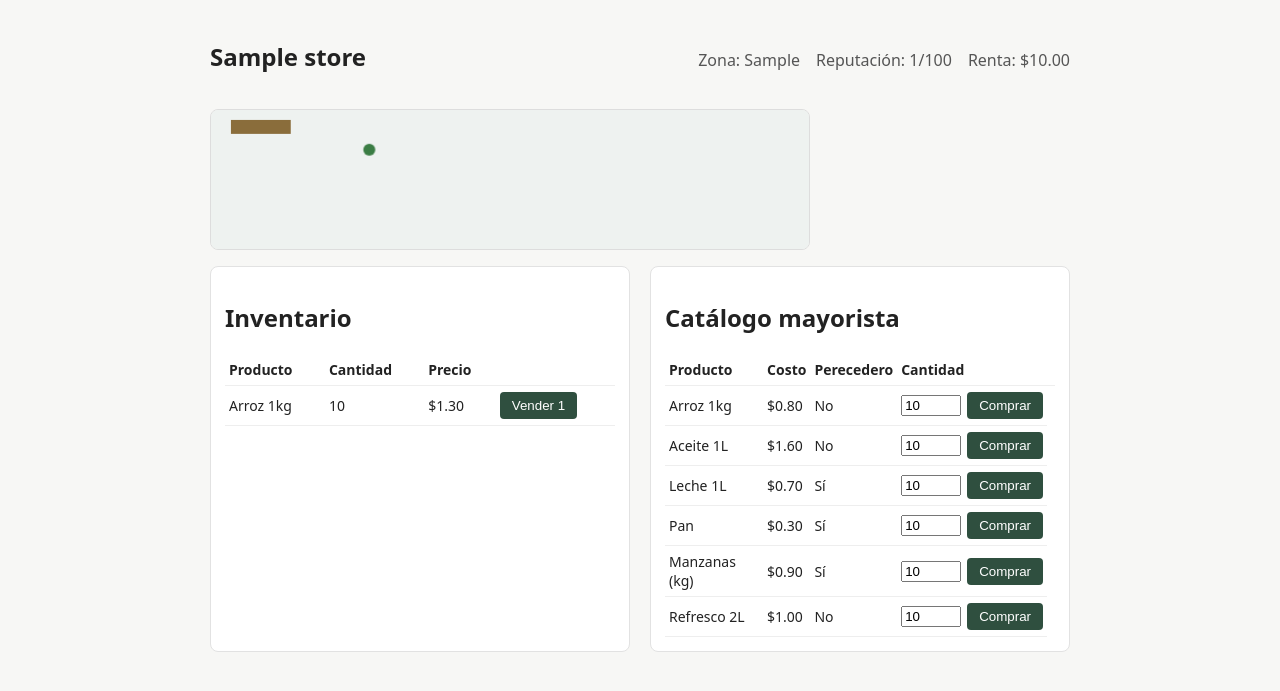
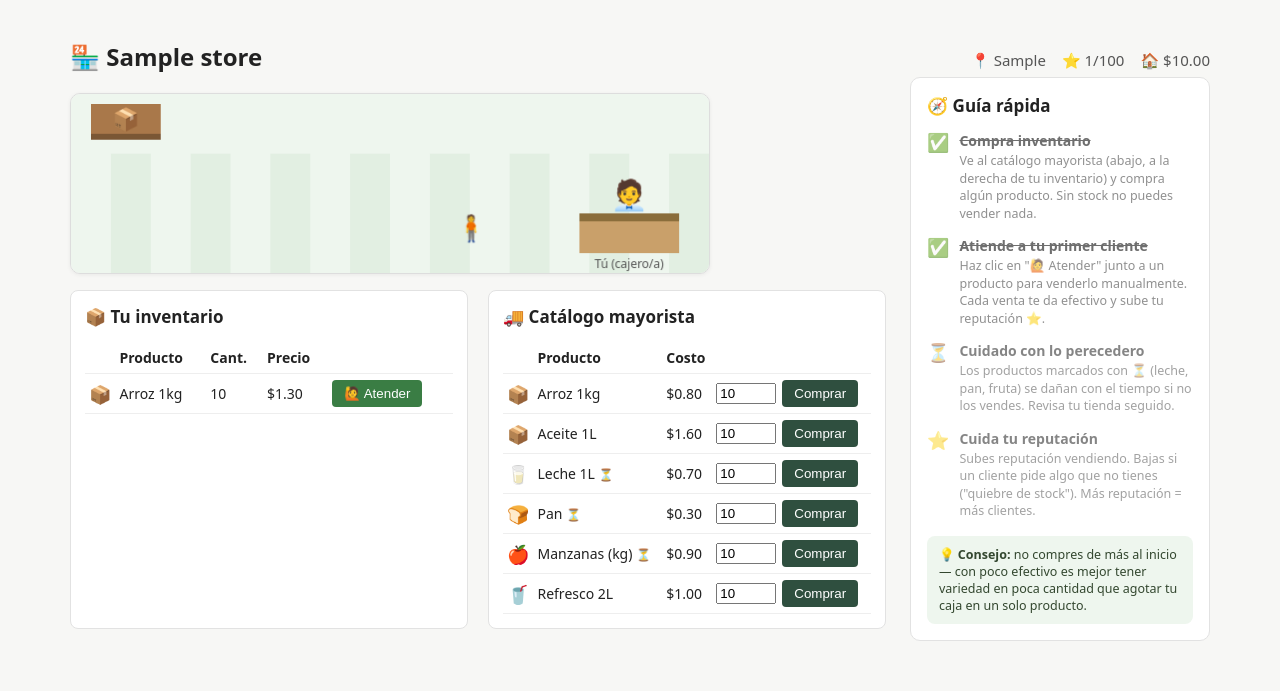
Before and after one commit to cviteri2/mrmarket, a Flask app: page /store/ in a window 1280 px wide. Shown: the part 46-737 px from the top of the page. Run offline with Flask 3, Linux system fonts and the light colour scheme; a user stored in the database is signed in; data comes from the database, SQL or seed files in the repository; tables that the repository leaves empty hold one stand-in row (values such as "Sample post").

Commit message:
Make the store dashboard friendlier: characters, icons, and a guide panel
Redesigns the dashboard into a two-column layout: shelves, a cashier and
walking customers are now drawn as emoji characters on the canvas (keyed
off the categories actually in stock), product rows show category icons
and a perishable marker, and a sticky right-hand "Guía rápida" panel walks
new players through buying stock, making their first sale, watching
perishables, and managing reputation. Step completion is driven by real
state (inventory existence, Store.total_sales_count) instead of being
purely cosmetic.

```diff
--- a/mercado_tycoon/models.py
+++ b/mercado_tycoon/models.py
@@ -30,6 +30,7 @@ class Store(db.Model):
     rent_cost = db.Column(db.Float, nullable=False, default=10.0)
     reputation = db.Column(db.Float, nullable=False, default=50.0)
     last_update_ts = db.Column(db.DateTime, nullable=False, default=datetime.utcnow)
+    total_sales_count = db.Column(db.Integer, nullable=False, default=0)
 
     inventory = db.relationship("StoreInventory", backref="store", lazy=True)
 
--- a/mercado_tycoon/routes/store.py
+++ b/mercado_tycoon/routes/store.py
@@ -40,6 +40,11 @@ def dashboard():
     inventory_items = StoreInventory.query.filter_by(store_id=store.id).all()
     catalog = Product.query.all()
 
+    has_bought = len(inventory_items) > 0
+    has_stock = any(item.quantity > 0 for item in inventory_items)
+    has_sold = store.total_sales_count > 0
+    has_perishable_stock = any(item.quantity > 0 and item.product.is_perishable for item in inventory_items)
+
     return render_template(
         "dashboard.html",
         store=store,
@@ -47,6 +52,10 @@ def dashboard():
         inventory_items=inventory_items,
         catalog=catalog,
         spoilage_events=[e for e in events if e["type"] == "spoilage"],
+        has_bought=has_bought,
+        has_stock=has_stock,
+        has_sold=has_sold,
+        has_perishable_stock=has_perishable_stock,
     )
 
 
@@ -96,6 +105,7 @@ def sell():
     inventory.quantity -= 1
     current_user.cash += product.base_price
     store.reputation = min(100.0, store.reputation + 1)
+    store.total_sales_count += 1
     db.session.commit()
 
     flash(f"Vendiste 1 x {product.name} por ${product.base_price:.2f}.")
--- a/mercado_tycoon/static/css/style.css
+++ b/mercado_tycoon/static/css/style.css
@@ -16,19 +16,51 @@ body {
 .topbar nav { display: flex; gap: 16px; align-items: center; }
 .topbar a { color: #fff; }
 .cash { font-weight: bold; }
-.container { max-width: 900px; margin: 0 auto; padding: 20px; }
+.container { max-width: 1180px; margin: 0 auto; padding: 20px; }
 .flashes { list-style: none; padding: 10px 14px; margin: 0 0 16px; background: #fff3cd; border: 1px solid #ffe08a; border-radius: 6px; }
 .flashes li { margin: 2px 0; }
 .notice { background: #fdecea; border: 1px solid #f5c2c0; padding: 10px 14px; border-radius: 6px; margin-bottom: 16px; }
+.notice-tip { margin: 6px 0 0; color: #7a4a44; font-size: 13px; }
 .store-header { display: flex; justify-content: space-between; align-items: baseline; flex-wrap: wrap; gap: 8px; }
-.stats { display: flex; gap: 16px; color: #555; }
-canvas#floor { width: 100%; max-width: 600px; border: 1px solid #ddd; border-radius: 8px; display: block; margin: 16px 0; }
+.store-header h1 { margin-bottom: 4px; }
+.stats { display: flex; gap: 16px; color: #555; font-size: 15px; }
+
+.game-layout { display: grid; grid-template-columns: 1fr 300px; gap: 24px; align-items: start; }
+.main-column { min-width: 0; }
+
+canvas#floor { width: 100%; max-width: 640px; border: 1px solid #ddd; border-radius: 10px; display: block; margin: 16px 0; box-shadow: 0 1px 4px rgba(0,0,0,0.06); }
 .panels { display: grid; grid-template-columns: 1fr 1fr; gap: 20px; }
 .panel { background: #fff; border: 1px solid #e2e2e2; border-radius: 8px; padding: 14px; }
+.panel h2 { margin-top: 0; font-size: 17px; }
+.empty-hint { color: #666; font-size: 14px; }
+
 table { width: 100%; border-collapse: collapse; }
-th, td { text-align: left; padding: 6px 4px; border-bottom: 1px solid #eee; font-size: 14px; }
+th, td { text-align: left; padding: 6px 4px; border-bottom: 1px solid #eee; font-size: 14px; vertical-align: middle; }
+.icon-cell { font-size: 18px; width: 26px; text-align: center; }
+.perishable-tag { font-size: 12px; }
+tr.row-empty td { color: #aaa; }
+.sell-btn { background: #3a7d44; }
+
 .buy-form { display: flex; gap: 6px; align-items: center; }
 .buy-form input[type=number] { width: 60px; }
+
+.guide { background: #fff; border: 1px solid #e2e2e2; border-radius: 10px; padding: 16px; position: sticky; top: 20px; }
+.guide h2 { margin-top: 0; font-size: 17px; }
+.guide-steps { list-style: none; margin: 0; padding: 0; display: flex; flex-direction: column; gap: 14px; }
+.guide-steps li { display: flex; gap: 10px; align-items: flex-start; opacity: 0.55; }
+.guide-steps li.active { opacity: 1; }
+.guide-steps li.done { opacity: 0.65; }
+.guide-steps li.done strong { text-decoration: line-through; }
+.guide-steps .check { font-size: 18px; line-height: 1.3; }
+.guide-steps strong { display: block; font-size: 14px; }
+.guide-steps p { margin: 2px 0 0; font-size: 12.5px; color: #555; line-height: 1.4; }
+.guide-tip { margin-top: 16px; padding: 10px 12px; background: #eef6ee; border-radius: 8px; font-size: 12.5px; color: #33472f; }
+
+@media (max-width: 900px) {
+  .game-layout { grid-template-columns: 1fr; }
+  .guide { position: static; }
+}
+
 .auth-card { max-width: 320px; margin: 40px auto; background: #fff; padding: 24px; border-radius: 8px; border: 1px solid #e2e2e2; }
 .auth-card form { display: flex; flex-direction: column; gap: 12px; }
 .auth-card label { display: flex; flex-direction: column; gap: 4px; font-size: 14px; }
--- a/mercado_tycoon/static/js/floor.js
+++ b/mercado_tycoon/static/js/floor.js
@@ -1,33 +1,93 @@
-// Animación puramente cosmética del piso de venta.
-// Se genera en el cliente a partir del último snapshot recibido del servidor
-// (reputación, cantidad de productos); no depende de eventos en vivo.
+// Animación puramente cosmética del piso de venta, generada en el cliente a
+// partir del último snapshot recibido del servidor (reputación, categorías
+// en inventario). No depende de eventos en vivo ni de un servidor push.
+const CATEGORY_EMOJI = {
+  abarrotes: '📦',
+  lacteos: '🥛',
+  panaderia: '🍞',
+  frutas: '🍎',
+  bebidas: '🥤',
+};
+
 function initFloor(canvas, snapshot) {
   const ctx = canvas.getContext('2d');
-  const customerCount = Math.max(1, Math.min(8, Math.round(snapshot.reputation / 15)));
+  const width = canvas.width;
+  const height = canvas.height;
+
+  const customerCount = Math.max(1, Math.min(6, Math.round(snapshot.reputation / 18)));
   const customers = Array.from({ length: customerCount }, (_, i) => ({
-    x: (i * 70) % canvas.width,
-    speed: 0.4 + (i % 3) * 0.2,
-    y: 40 + (i % 3) * 30,
+    x: width - 40 - i * 90,
+    y: height - 36,
+    speed: 0.5 + (i % 3) * 0.15,
+    emoji: snapshot.hasStock ? '🧍' : '🚶',
   }));
 
+  const shelfIcons = (snapshot.categories && snapshot.categories.length
+    ? snapshot.categories
+    : ['abarrotes']
+  ).map((c) => CATEGORY_EMOJI[c] || '🛍️');
+
+  function drawFloorTiles() {
+    ctx.fillStyle = '#eef6ee';
+    ctx.fillRect(0, 0, width, height);
+    ctx.fillStyle = '#e2efe2';
+    const tile = 40;
+    for (let y = 60; y < height; y += tile) {
+      for (let x = (y / tile) % 2 === 0 ? 0 : tile; x < width; x += tile * 2) {
+        ctx.fillRect(x, y, tile, tile);
+      }
+    }
+  }
+
+  function drawShelves() {
+    const shelfWidth = 70;
+    const gap = 16;
+    const startX = 20;
+    shelfIcons.slice(0, 7).forEach((emoji, i) => {
+      const x = startX + i * (shelfWidth + gap);
+      ctx.fillStyle = '#a9784a';
+      ctx.fillRect(x, 10, shelfWidth, 34);
+      ctx.fillStyle = '#7a5735';
+      ctx.fillRect(x, 40, shelfWidth, 6);
+      ctx.font = '22px system-ui, sans-serif';
+      ctx.textAlign = 'center';
+      ctx.fillText(emoji, x + shelfWidth / 2, 33);
+    });
+  }
+
+  function drawCounter() {
+    const counterX = width - 130;
+    const counterY = height - 60;
+    ctx.fillStyle = '#c9a06a';
+    ctx.fillRect(counterX, counterY, 100, 40);
+    ctx.fillStyle = '#8a6d3b';
+    ctx.fillRect(counterX, counterY, 100, 8);
+
+    ctx.font = '30px system-ui, sans-serif';
+    ctx.textAlign = 'center';
+    ctx.fillText('🧑‍💼', counterX + 50, counterY - 8);
+    ctx.font = '12px system-ui, sans-serif';
+    ctx.fillStyle = '#555';
+    ctx.fillText('Tú (cajero/a)', counterX + 50, counterY + 55);
+  }
+
+  function drawCustomers() {
+    ctx.font = '26px system-ui, sans-serif';
+    ctx.textAlign = 'center';
+    customers.forEach((c) => {
+      c.x -= c.speed;
+      if (c.x < 40) {
+        c.x = width - 40;
+      }
+      ctx.fillText(c.emoji, c.x, c.y);
+    });
+  }
+
   function draw() {
-    ctx.clearRect(0, 0, canvas.width, canvas.height);
-    ctx.fillStyle = '#eef2f0';
-    ctx.fillRect(0, 0, canvas.width, canvas.height);
-
-    ctx.fillStyle = '#8a6d3b';
-    for (let shelf = 0; shelf < Math.min(6, snapshot.productCount || 0); shelf++) {
-      ctx.fillRect(20 + shelf * 90, 10, 60, 14);
-    }
-
-    ctx.fillStyle = '#3a7d44';
-    customers.forEach((c) => {
-      c.x = (c.x + c.speed) % canvas.width;
-      ctx.beginPath();
-      ctx.arc(c.x, c.y, 6, 0, Math.PI * 2);
-      ctx.fill();
-    });
-
+    drawFloorTiles();
+    drawShelves();
+    drawCounter();
+    drawCustomers();
     requestAnimationFrame(draw);
   }
 
--- a/mercado_tycoon/templates/dashboard.html
+++ b/mercado_tycoon/templates/dashboard.html
@@ -1,45 +1,51 @@
 {% extends "base.html" %}
 {% block title %}{{ store.name }} — Mercado Tycoon{% endblock %}
 {% block content %}
+{% set icons = {'abarrotes': '📦', 'lacteos': '🥛', 'panaderia': '🍞', 'frutas': '🍎', 'bebidas': '🥤'} %}
 
 <section class="store-header">
-  <h1>{{ store.name }}</h1>
+  <h1>🏪 {{ store.name }}</h1>
   <div class="stats">
-    <span>Zona: {{ store.neighborhood_type }}</span>
-    <span>Reputación: {{ "%.0f"|format(store.reputation) }}/100</span>
-    <span>Renta: ${{ "%.2f"|format(store.rent_cost) }}</span>
+    <span title="Tipo de barrio">📍 {{ store.neighborhood_type|capitalize }}</span>
+    <span title="Reputación de tu tienda">⭐ {{ "%.0f"|format(store.reputation) }}/100</span>
+    <span title="Renta que pagas por el local">🏠 ${{ "%.2f"|format(store.rent_cost) }}</span>
   </div>
 </section>
 
 {% if spoilage_events %}
 <section class="notice">
-  <strong>Desde tu última visita se perdió producto por merma:</strong>
+  <strong>😬 Mientras no estabas, se dañó producto por vencimiento:</strong>
   <ul>
     {% for e in spoilage_events %}
-      <li>{{ e.units }} unidad(es) del producto #{{ e.product_id }} — pérdida ${{ "%.2f"|format(e.loss_value) }}</li>
+      <li>{{ e.units }} unidad(es) — pérdida ${{ "%.2f"|format(e.loss_value) }}</li>
     {% endfor %}
   </ul>
+  <p class="notice-tip">Tip: los productos perecederos (🥛🍞🍎) se dañan con el tiempo. Vuelve seguido y no compres más de lo que puedes vender pronto.</p>
 </section>
 {% endif %}
 
-<canvas id="floor" width="600" height="140"></canvas>
+<div class="game-layout">
+  <div class="main-column">
+
+    <canvas id="floor" width="640" height="180"></canvas>
 
     <section class="panels">
       <div class="panel">
-    <h2>Inventario</h2>
+        <h2>📦 Tu inventario</h2>
         {% if inventory_items %}
           <table>
-        <thead><tr><th>Producto</th><th>Cantidad</th><th>Precio</th><th></th></tr></thead>
+            <thead><tr><th></th><th>Producto</th><th>Cant.</th><th>Precio</th><th></th></tr></thead>
             <tbody>
               {% for item in inventory_items %}
-          <tr>
-            <td>{{ item.product.name }}</td>
+              <tr class="{{ 'row-empty' if item.quantity <= 0 else '' }}">
+                <td class="icon-cell">{{ icons.get(item.product.category, '🛍️') }}</td>
+                <td>{{ item.product.name }}{% if item.product.is_perishable %} <span class="perishable-tag" title="Se daña con el tiempo">⏳</span>{% endif %}</td>
                 <td>{{ item.quantity }}</td>
                 <td>${{ "%.2f"|format(item.product.base_price) }}</td>
                 <td>
                   <form method="post" action="{{ url_for('store.sell') }}">
                     <input type="hidden" name="product_id" value="{{ item.product.id }}">
-                <button type="submit" {% if item.quantity <= 0 %}disabled{% endif %}>Vender 1</button>
+                    <button type="submit" class="sell-btn" {% if item.quantity <= 0 %}disabled{% endif %}>🙋 Atender</button>
                   </form>
                 </td>
               </tr>
@@ -47,20 +53,20 @@
             </tbody>
           </table>
         {% else %}
-      <p>Todavía no tienes inventario. Compra productos del catálogo.</p>
+          <p class="empty-hint">Todavía no tienes nada en tus estantes. Compra algo del catálogo mayorista para abrir tu tienda 👇</p>
         {% endif %}
       </div>
 
       <div class="panel">
-    <h2>Catálogo mayorista</h2>
+        <h2>🚚 Catálogo mayorista</h2>
         <table>
-      <thead><tr><th>Producto</th><th>Costo</th><th>Perecedero</th><th>Cantidad</th><th></th></tr></thead>
+          <thead><tr><th></th><th>Producto</th><th>Costo</th><th></th></tr></thead>
           <tbody>
             {% for product in catalog %}
             <tr>
-          <td>{{ product.name }}</td>
+              <td class="icon-cell">{{ icons.get(product.category, '🛍️') }}</td>
+              <td>{{ product.name }}{% if product.is_perishable %} <span class="perishable-tag" title="Se daña con el tiempo">⏳</span>{% endif %}</td>
               <td>${{ "%.2f"|format(product.base_cost) }}</td>
-          <td>{{ "Sí" if product.is_perishable else "No" }}</td>
               <td>
                 <form method="post" action="{{ url_for('store.buy') }}" class="buy-form">
                   <input type="hidden" name="product_id" value="{{ product.id }}">
@@ -74,12 +80,53 @@
         </table>
       </div>
     </section>
+  </div>
+
+  <aside class="guide">
+    <h2>🧭 Guía rápida</h2>
+    <ol class="guide-steps">
+      <li class="{{ 'done' if has_bought else 'active' }}">
+        <span class="check">{{ '✅' if has_bought else '1️⃣' }}</span>
+        <div>
+          <strong>Compra inventario</strong>
+          <p>Ve al catálogo mayorista (abajo, a la derecha de tu inventario) y compra algún producto. Sin stock no puedes vender nada.</p>
+        </div>
+      </li>
+      <li class="{{ 'done' if has_sold else ('active' if has_stock else '') }}">
+        <span class="check">{{ '✅' if has_sold else '2️⃣' }}</span>
+        <div>
+          <strong>Atiende a tu primer cliente</strong>
+          <p>Haz clic en "🙋 Atender" junto a un producto para venderlo manualmente. Cada venta te da efectivo y sube tu reputación ⭐.</p>
+        </div>
+      </li>
+      <li class="{{ 'active' if has_perishable_stock else '' }}">
+        <span class="check">{{ '⏳' }}</span>
+        <div>
+          <strong>Cuidado con lo perecedero</strong>
+          <p>Los productos marcados con ⏳ (leche, pan, fruta) se dañan con el tiempo si no los vendes. Revisa tu tienda seguido.</p>
+        </div>
+      </li>
+      <li>
+        <span class="check">⭐</span>
+        <div>
+          <strong>Cuida tu reputación</strong>
+          <p>Subes reputación vendiendo. Bajas si un cliente pide algo que no tienes ("quiebre de stock"). Más reputación = más clientes.</p>
+        </div>
+      </li>
+    </ol>
+
+    <div class="guide-tip">
+      💡 <strong>Consejo:</strong> no compres de más al inicio — con poco efectivo es mejor tener variedad en poca cantidad que agotar tu caja en un solo producto.
+    </div>
+  </aside>
+</div>
 
 <script src="{{ url_for('static', filename='js/floor.js') }}"></script>
 <script>
   initFloor(document.getElementById('floor'), {
     reputation: {{ store.reputation }},
-    productCount: {{ inventory_items|length }}
+    categories: {{ inventory_items|selectattr('quantity', 'greaterthan', 0)|map(attribute='product.category')|unique|list|tojson }},
+    hasStock: {{ 'true' if has_stock else 'false' }}
   });
 </script>
 {% endblock %}
```
Lines whose indentation alone changed are shown as unchanged.
